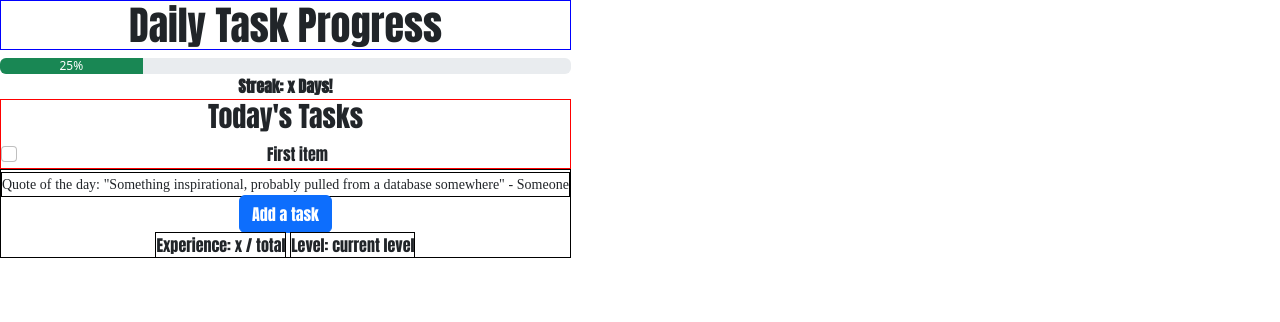
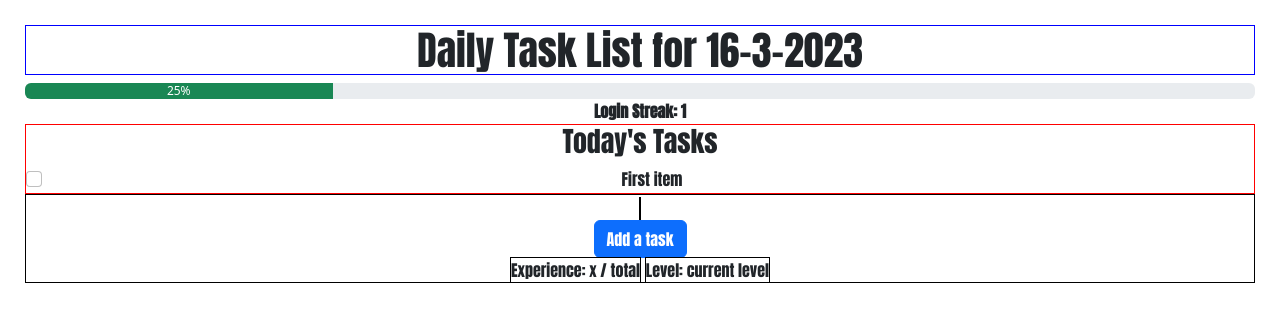
Before and after one commit to bmead92/DailyWin, a plain HTML site: page index.html in a window 1280 px wide. Drawn offline with nearby package versions, Linux system fonts and the light colour scheme; no server answers.

Commit message:
Added basic functionality for date and a random quote using script.js

```diff
--- a/index.html
+++ b/index.html
@@ -24,7 +24,7 @@
   </head>
   <body>
     <container id="main_container">
-      <h1 id="header">Daily Task Progress</h1>
+      <h1 id="header"></h1>
       <div class="progress">
         <div
           class="progress-bar bg-success"
@@ -39,7 +39,7 @@
       </div>
       <div>
         <!-- Track players streak with JS -->
-        <p1 id="streak_counter"> Streak: x Days! </p1>
+        <p1 id="streak_counter"></p1>
       </div>
       <div id="middle_section">
         <h3>Today's Tasks</h3>
@@ -55,12 +55,9 @@
         </div>
       </div>
       <div id="bottom_section">
-        <!-- TODO: Pull this quote from a DB somewhere when the page loads -->
+        <!-- DONE: Pull this quote from a DB somewhere when the page loads -->
         <div>
-          <p1 id="quote"
-            >Quote of the day: "Something inspirational, probably pulled from a
-            database somewhere" - Someone
-          </p1>
+          <p1 id="quote"></p1>
         </div>
         <!-- TODO: Add button functionality through JS -->
         <div>
@@ -76,5 +73,7 @@
         </div>
       </div>
     </container>
+    <!-- JS -->
+    <script src="./script.js"></script>
   </body>
 </html>
--- a/script.js
+++ b/script.js
@@ -0,0 +1,52 @@
+const api_url = "https://api.quotable.io/random";
+
+document.onload = setUp();
+
+/* Method for setting up the webpage */
+function setUp() {
+  todaysDate();
+  trackStreak();
+  getQuotesAPI(api_url);
+}
+
+/* Method for getting the date */
+function todaysDate() {
+  const header = document.getElementById("header");
+  let fullDate = new Date();
+  let date = fullDate.getDate();
+  let month = fullDate.getMonth();
+  let year = fullDate.getFullYear();
+  header.innerHTML = `
+  Daily Task List for ${date}-${month + 1}-${year}
+  `;
+}
+
+/* Method for tracking how many days in a row the user has logged in */
+function trackStreak() {
+  // track daily streak somewhere
+  var user_daily_streak = 0;
+  user_daily_streak++;
+  const task_streak_counter = document.getElementById("streak_counter");
+  task_streak_counter.innerHTML = `
+  Login Streak: ${user_daily_streak}
+  `;
+}
+
+const add_task_button = document.getElementById("add_task_button");
+add_task_button.onclick = function () {
+  /* Create a form to fill out, make it a task */
+};
+
+/* Method for getting the quote of the day */
+function getQuotesAPI(url) {
+  const quote = document.getElementById("quote");
+  fetch(url)
+    .then((res) => res.json())
+    .then(
+      (data) =>
+        (quote.innerHTML = `
+    ${data.content}
+    -${data.author}
+        `)
+    );
+}
--- a/style.css
+++ b/style.css
@@ -1,11 +1,12 @@
 :root {
-  display: flex;
-  height: 100vh;
-  width: 100vw;
+  --default_padding: 25px;
 }
 
 #main_container {
+  display: flex;
+  flex-direction: column;
   text-align: center;
+  padding: var(--default_padding);
 }
 
 #header {
```
